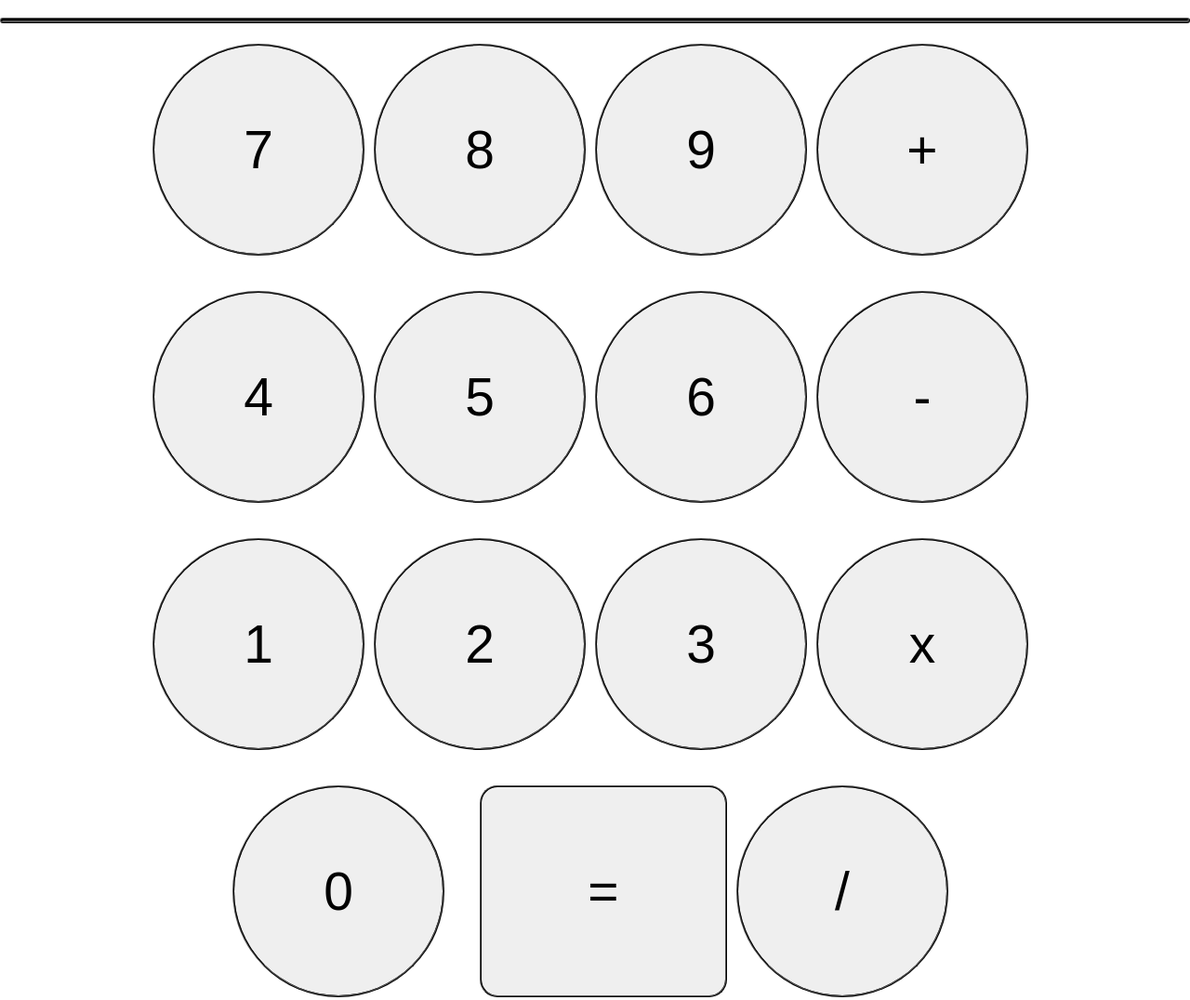
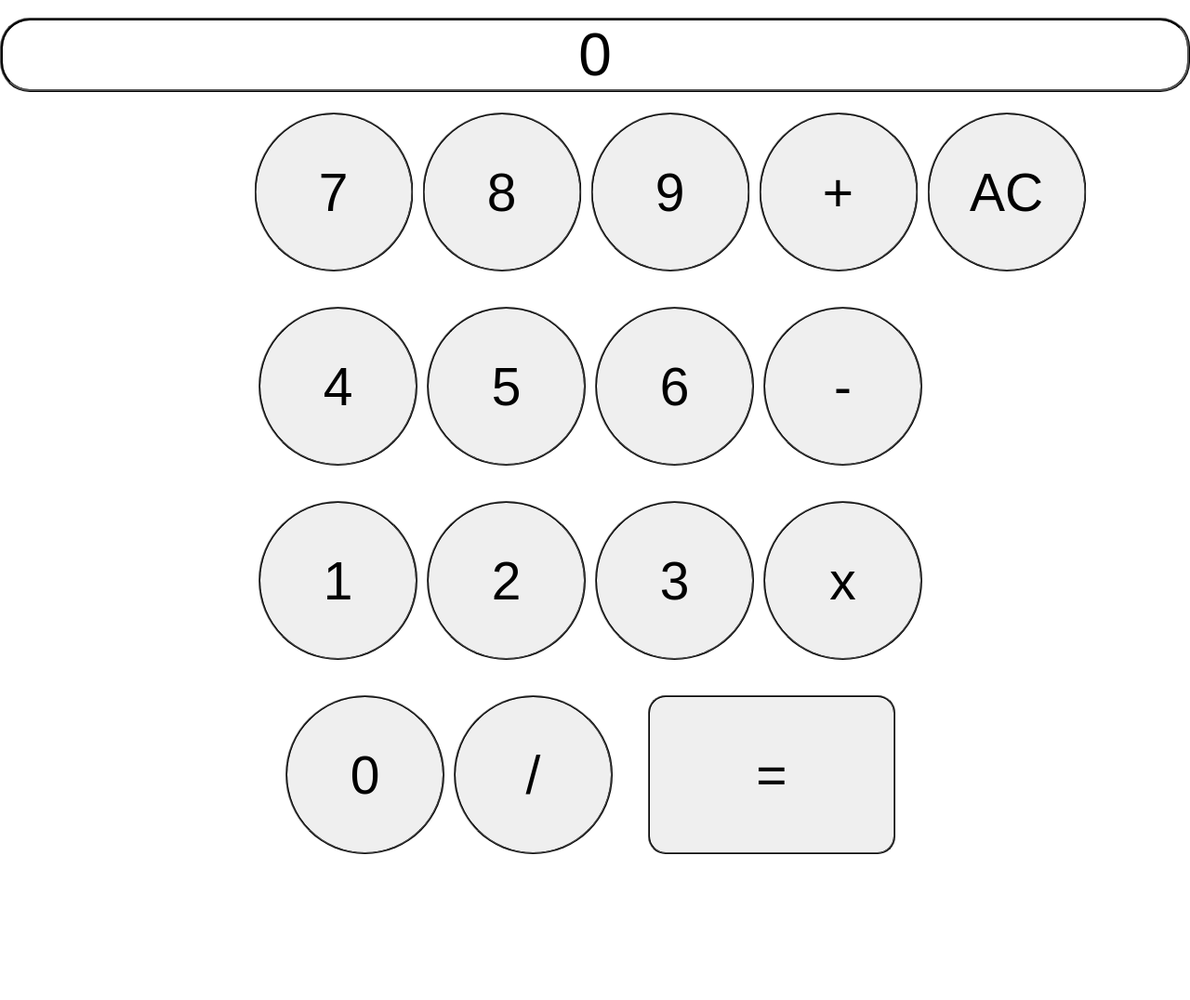
Before and after one commit to omartrese/calculator, a plain HTML site: page index.html in a window 1280 px wide. Shown: the whole page at 93% size. After the commit the page ends 957 px from the top, so only its background shows below. Drawn offline with Linux system fonts and the light colour scheme.

Commit message:
AC_Button

```diff
--- a/index.html
+++ b/index.html
@@ -15,13 +15,15 @@
 
   <div>
 
-    <button class="number"><span style="font-size: 3em;">7</span></button>
+    <button class="number firstRow"><span style="font-size: 3em;">7</span></button>
 
-    <button class="number"><span style="font-size: 3em;">8</span></button>
+    <button class="number firstRow"><span style="font-size: 3em;">8</span></button>
 
-    <button class="number"><span style="font-size: 3em;">9</span></button>
+    <button class="number firstRow"><span style="font-size: 3em;">9</span></button>
 
-    <button class="operation"><span style="font-size: 3em;">+</span></button>
+    <button class="operation firstRow"><span style="font-size: 3em;">+</span></button> <!--ADD-->
+
+    <button class="firstRow" id="delete"><span style="font-size: 3em;">AC</span></button>  <!--AC BUTTON-->
 
   </div>
 
@@ -33,7 +35,7 @@
 
     <button class="number"><span style="font-size: 3em;">6</span></button>
 
-    <button class="operation"><span style="font-size: 3em;">-</span></button>
+    <button class="operation"><span style="font-size: 3em;">-</span></button> <!--SUBSTRACT-->
 
   </div>
 
@@ -45,23 +47,19 @@
 
     <button class="number"><span style="font-size: 3em;">3</span></button>
 
-    <button class="operation"><span style="font-size: 3em;">x</span></button>
+    <button class="operation"><span style="font-size: 3em;">x</span></button> <!--MULTIPLY-->
 
   </div>
-
-
 
   <div>
 
     <button class="number"><span style="font-size: 3em;">0</span></button>
 
-    <button id="equalTo"><span style="font-size: 3em;">=</span></button>
+    <button class="operation"><span style="font-size: 3em;">/</span></button> <!--DIVIDE-->
 
-    <button class="operation"><span style="font-size: 3em;">/</span></button>
+    <button id="equalTo"><span style="font-size: 3em;">=</span></button> <!--EQUAL TO-->
 
   </div>
 
-
-
 </body>
 </html>
--- a/index.js
+++ b/index.js
@@ -1,38 +1,41 @@
 addEventListener('DOMContentLoaded', () => {
   const buttons = document.querySelectorAll('.number');
+  const calcButtons = document.querySelectorAll('.operation');
   const equalTo = document.getElementById('equalTo');
   const result = document.getElementById('result');
+  const deleteButton = document.getElementById('delete');
+
+  let isFirst = true;
+
+  let numberText;
 
   let firstValue;
-  let firstValueNum;
+  let secondValue;
 
-  let secondValue;
-  let secondValueNum;
-
-  result.innerText = '';
-
-
+    result.innerText = '0';
 
     for(let i = 0; i < buttons.length; i++)
     {
       buttons[i].addEventListener('click', () => {
-        firstValue = buttons[i].innerText;
-        if(result.innerText.length < 37)
-        {
-          result.innerText += firstValue;
-        }
+          numberText = buttons[i].innerText;
+          if(result.innerText.length < 37)
+          {
+            if(result.innerText === "0")
+            {
+              result.innerText = numberText;
+            }else
+            result.innerText += numberText;
+          }
+
       })
     }
 
 
-  equalTo.addEventListener('click', () => {
 
-
-
-  })
-
-
-
+    deleteButton.addEventListener('click', () => {
+      numberText = "0";
+      result.innerText = numberText;
+    })
   /* 8732485373 => int => firstValue
   al obtener firstValue y SecondValue con el mismo procedimiento en cada uno
   se obtiene el tipo de operacion matematica elegida y se aplica en ambos valores
--- a/styles.css
+++ b/styles.css
@@ -28,6 +28,11 @@ div
   transform: translate(-10px, 22px);
 }
 
+.firstRow
+{
+  transform: translateX(4.5em);
+}
+
 button
 {
   width: 9em;
@@ -42,7 +47,6 @@ button
   border-color: black;
 }
 
-
 #equalTo
 {
   margin-left: 2em;
@@ -54,8 +58,8 @@ button
 {
   button
   {
-    width: 12em;
-    height: 12em;
+    width: 9em;
+    height: 9em;
     font-size: 19px;
     margin-left: 10px;
     margin-bottom: 2em;
```
